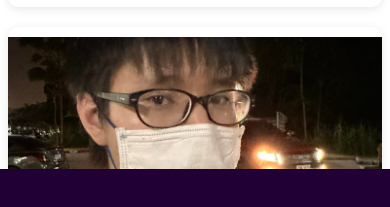
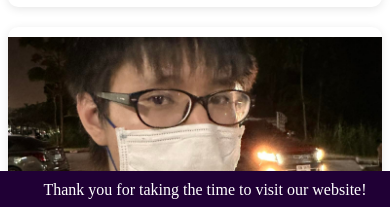
Before and after one commit to Tanadon12/Web, a website: page AboutUs.html in a window 390 px wide. Shown: the part 635-842 px from the top of the page. Drawn offline with Linux system fonts and the light colour scheme.

Commit message:
Update again na ja

```diff
--- a/Contactus.css
+++ b/AboutUs.css
@@ -57,6 +57,7 @@ footer {
   bottom: 0;
   left: 0;
   width: 100%;
+  text-align: center;
 }
 
 footer a {
@@ -121,6 +122,11 @@ main {
     width: 100%;
     min-height: 200px;
   }
+  footer {
+    padding: 10px;
+    font-size: 16px;
+  }
+
 }
 
 
@@ -145,3 +151,7 @@ main {
 .email-link:hover {
   background-color: #4d004d;
 }
+
+#thank{
+  color: white;
+}
--- a/Contactus.html
+++ b/AboutUs.html
@@ -4,7 +4,7 @@
     <meta charset="UTF-8" />
     <meta name="viewport" content="width=device-width, initial-scale=1.0" />
     <title>About Us</title>
-    <link rel="stylesheet" href="Contactus.css" />
+    <link rel="stylesheet" href="AboutUs.css" />
 </head>
 
 <body>
@@ -132,7 +132,7 @@
 </main>
 
 <footer>
-
+  <a id = "thank"> Thank you for taking the time to visit our website! </a>
 </footer>
 
 </body>
```
Also changed, not shown: Homepage.html (+1 -1 lines).
